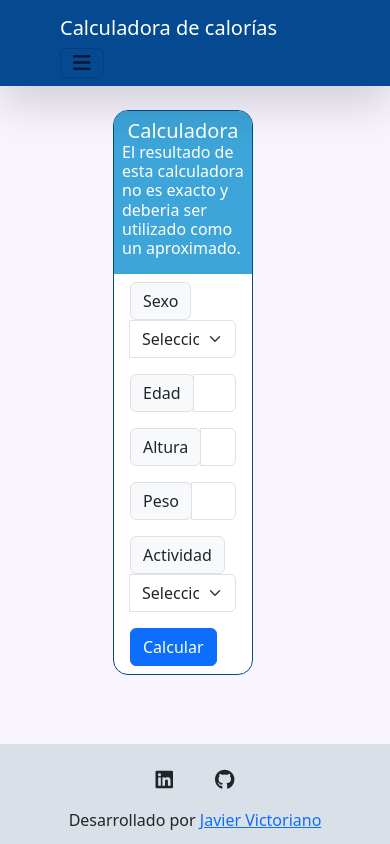
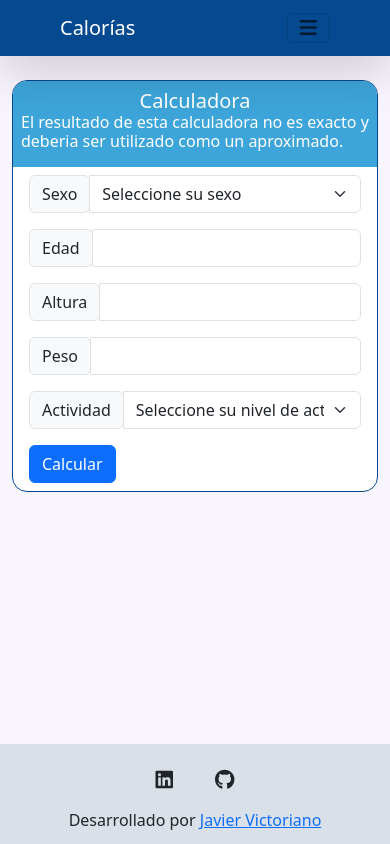
Before and after one commit to Javier-vic/Calories, a React (Vite) app: page / in a window 390 px wide. Built offline with nearby package versions, Linux system fonts and the light colour scheme.

Commit message:
Ajuste responsive

```diff
--- a/src/App.css
+++ b/src/App.css
@@ -4,7 +4,7 @@
 }
 
 .content {
-    padding: 0 20vw;
+
     margin-bottom: 100px;
 }
 
@@ -21,20 +21,24 @@
 
 .main-calories {
     background-color: var(--color-1);
-    height: 15vh;
+    height: 100px;
     border: 1px solid var(--color-2);
     border-radius: 15px;
 }
 
 .secondary-calories {
     background-color: white;
-    height: 15vh;
+    height: 100px;
     border: 1px solid var(--color-2);
     border-radius: 15px;
 }
 
 .navbar {
     background-color: var(--color-2);
+}
+
+.navbar-second-title {
+    display: none;
 }
 
 .nav-link {
@@ -64,3 +68,19 @@ footer {
 .text-color-1{
     color: var(--color-1);
 }
+
+@media only screen and (max-width: 992px) {
+    .content {
+        padding: 0 ;
+        margin-bottom: 100px;
+    }
+}
+
+@media only screen and (max-width: 390px) {
+    .navbar-title {
+        display: none;
+    }
+    .navbar-second-title{
+        display: block;
+    }
+}
--- a/src/components/Calculator.jsx
+++ b/src/components/Calculator.jsx
@@ -20,8 +20,8 @@ function Calculator() {
     };
 
     return (
-        <div className="container row py-4">
-            <div className="calculator col-8 mx-auto px-0">
+        <div className="container row py-4 mx-auto">
+            <div className="calculator col-sm-8 col-13 mx-auto px-0 mb-3">
                 <div className="calculator-title p-2 text-white">
                     <h5 className="card-title text-center">Calculadora</h5>
                     <h6 className="card-subtitle mb-2 ">El resultado de esta calculadora no es exacto y deberia ser utilizado como un aproximado.</h6>
@@ -35,7 +35,7 @@ function Calculator() {
                     <button id="submitButton" type="button" className="btn btn-primary" onClick={handleButtonClick}>Calcular</button>
                 </div>
             </div>
-            <div id="results" className="results col-4 d-none">
+            <div id="results" className="results col-sm-4 col-13 d-none">
                 <div className="main-calories mb-3 text-center p-2">
                     <h6 className="text-white ">Calor&iacute;as diarias</h6>
                     <h1 className="text-white" id="mainCalories"></h1>
--- a/src/components/Formula.jsx
+++ b/src/components/Formula.jsx
@@ -1,6 +1,6 @@
 function Formula(){
     return (
-        <div className="container row py-4">
+        <div className="container row py-4  mx-auto">
             <div className="formula col-8 mx-auto p-3">
                 <h3 className="text-color-1 text-center">C&oacute;mo calculamos las calor&iacute;as</h3>
                 <p className="mt-3">
--- a/src/components/Navbar.jsx
+++ b/src/components/Navbar.jsx
@@ -4,19 +4,20 @@ const Navbar = () => {
     const location = useLocation();
 
     const isActive = (path) => {
-        return location.pathname === path ? 'nav-link mx-4 text-white active' : 'nav-link mx-4 text-white';
+        return location.pathname === path ? 'nav-link mx-4 text-white active px-2' : 'nav-link mx-4 text-white px-2';
     }
 
     return (
-        <nav className="navbar navbar-expand-sm navbar-toggleable-sm fixed-nav px-5 shadow-lg">
+        <nav className="navbar navbar-expand-md navbar-toggleable-md fixed-nav px-5 shadow-lg">
 
             <div className="container-fluid">
-                <Link to="/" className="navbar-brand text-white">Calculadora de calor&iacute;as</Link>
+                <Link to="/" className="navbar-brand text-white navbar-title">Calculadora de calor&iacute;as</Link>
+                <Link to="/" className="navbar-brand text-white navbar-second-title">Calor&iacute;as</Link>
                 <button className="navbar-toggler" type="button" data-bs-toggle="collapse" data-bs-target=".navbar-collapse" aria-controls="navbarSupportedContent"
                     aria-expanded="false" aria-label="Toggle navigation">
                     <i className="fa fa-solid fa-bars"></i>
                 </button>
-                <div className="navbar-collapse collapse d-sm-inline-flex justify-content-between">
+                <div className="navbar-collapse collapse d-md-inline-flex justify-content-between">
                     <ul className="navbar-nav flex-grow-1 justify-content-end">
                         <li className="nav-item">
                             <Link className={isActive("/")} to="/">Calculadora</Link>
--- a/src/components/Project.jsx
+++ b/src/components/Project.jsx
@@ -1,6 +1,6 @@
 function Project() {
     return (
-        <div className="container row py-4">
+        <div className="container row py-4 mx-auto">
             <div className="formula col-8 mx-auto p-3">
                 <h3 className="text-color-1 text-center">Sobre la Calculadora de Calor&iacute;as</h3>
                 <p>
```
